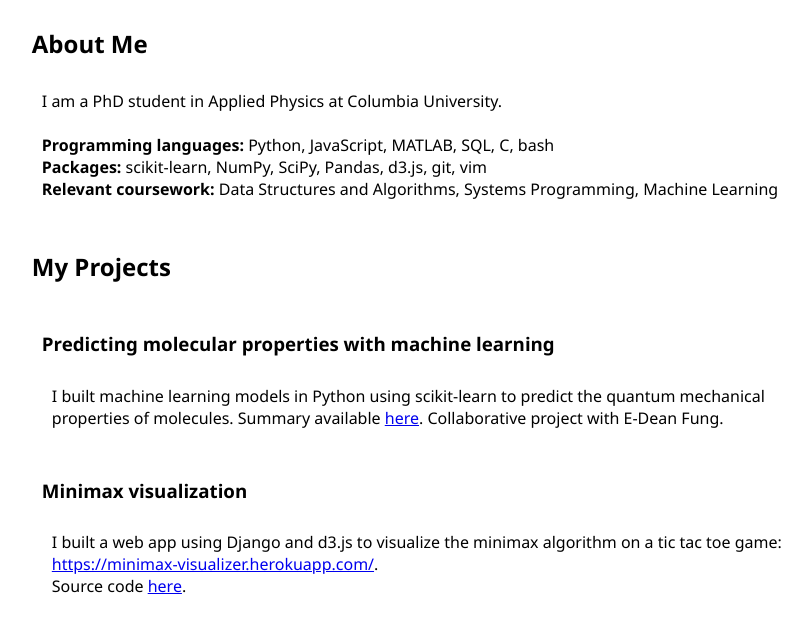
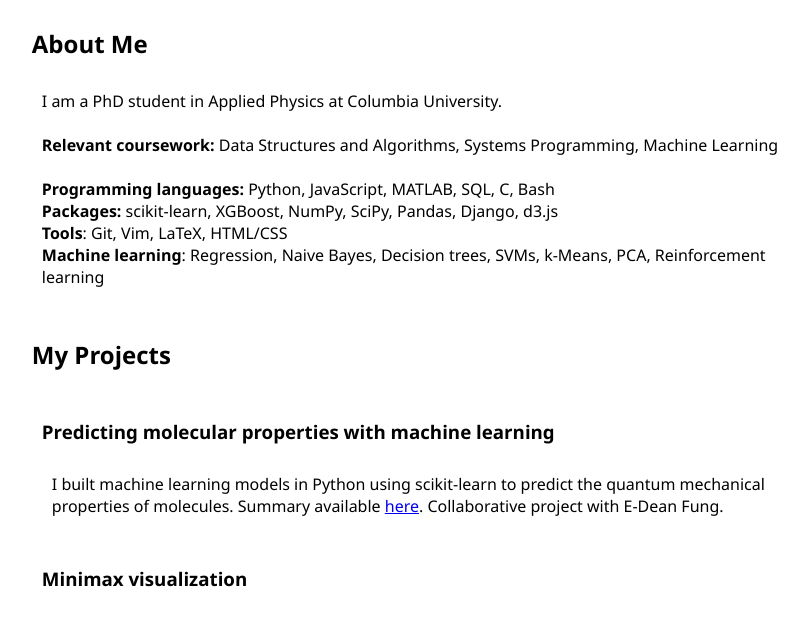
Before and after one commit to saisunku/saisunku.github.io, a plain HTML site: page index.html in a window 1280 px wide. Shown: the part 121-743 px from the top of the page, without its empty margins (229-1041 px from the left). Drawn offline with Linux system fonts and the light colour scheme.

Commit message:
update skills

```diff
--- a/index.html
+++ b/index.html
@@ -22,9 +22,14 @@
     <h2>About Me</h2>
     <div class="textbox">
       I am a PhD student in Applied Physics at Columbia University. <br> <br>
-      <b>Programming languages:</b> Python, JavaScript, MATLAB, SQL, C, bash <br>
-      <b>Packages:</b> scikit-learn, NumPy, SciPy, Pandas, d3.js, git, vim <br>
-      <b>Relevant coursework:</b> Data Structures and Algorithms, Systems Programming, Machine Learning
+
+      <b>Relevant coursework:</b> Data Structures and Algorithms, Systems Programming, Machine Learning <br> <br>
+
+      <b>Programming languages:</b> Python, JavaScript, MATLAB, SQL, C, Bash <br>
+      <b>Packages:</b> scikit-learn, XGBoost, NumPy, SciPy, Pandas, Django, d3.js <br>
+      <b>Tools</b>: Git, Vim, LaTeX, HTML/CSS<br>
+      <b>Machine learning</b>: Regression, Naive Bayes, Decision trees, SVMs, k-Means, PCA, Reinforcement learning
+
     </div>
   </div>
 
```
